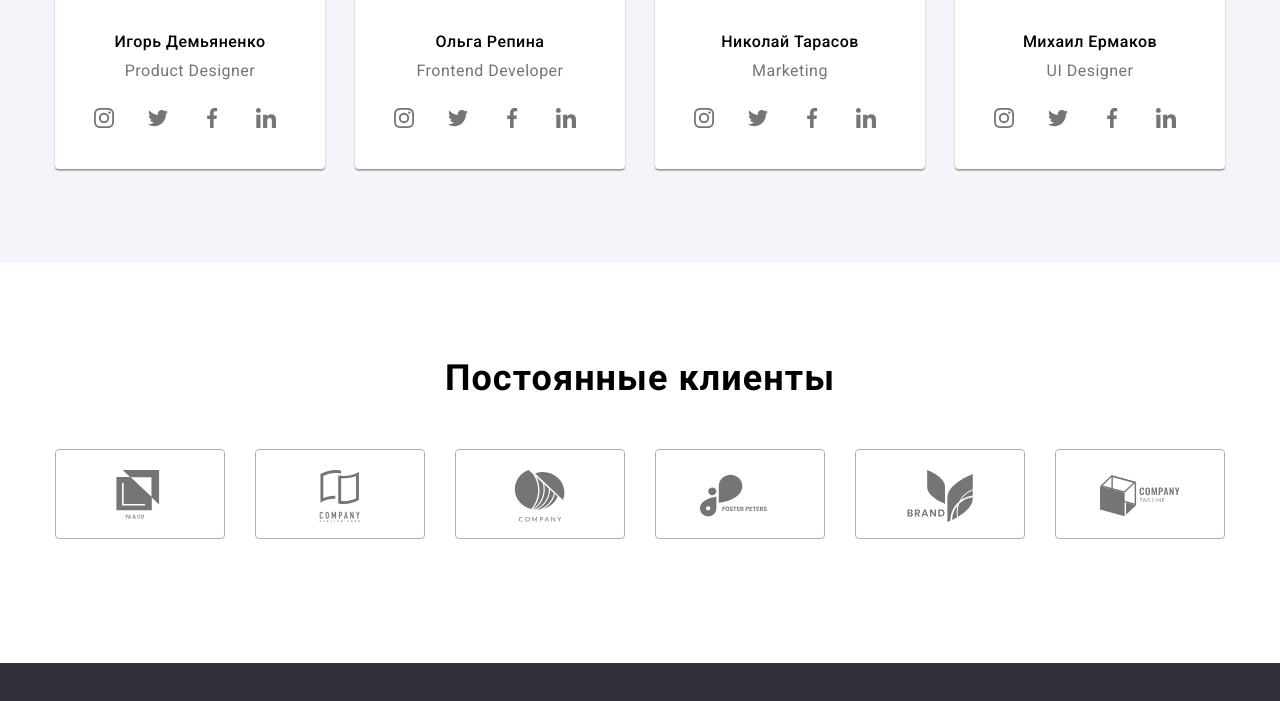
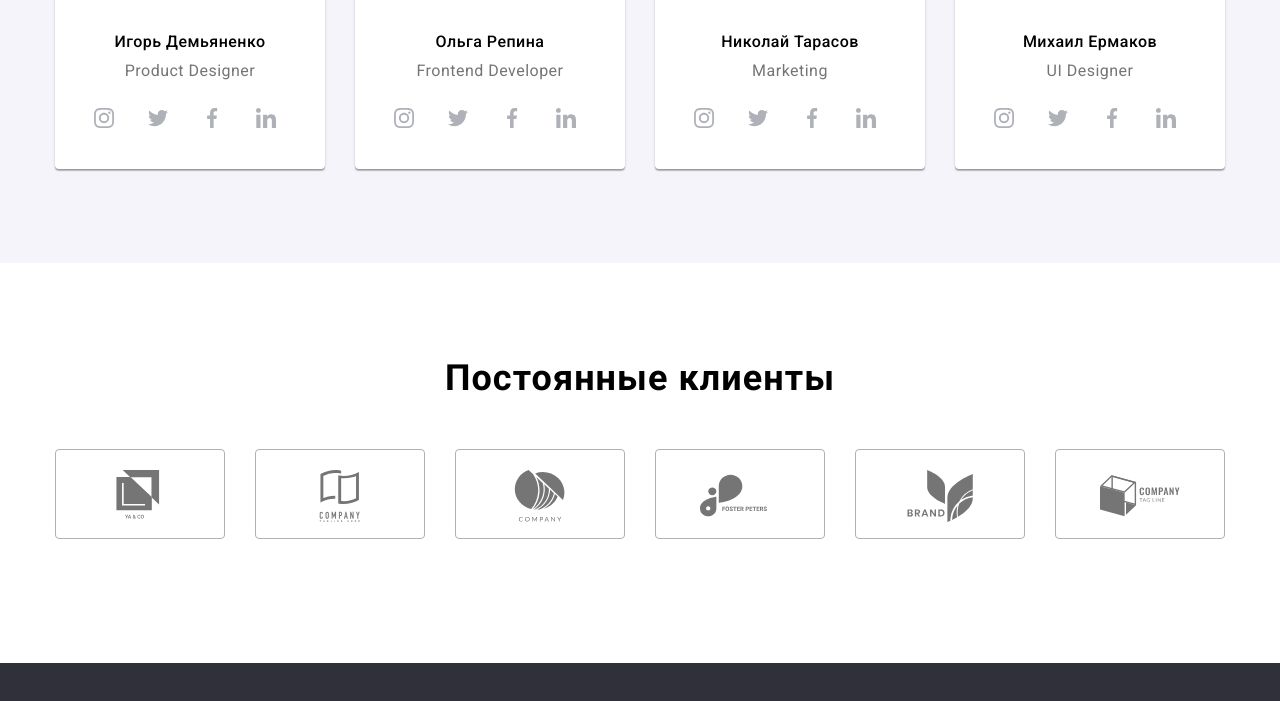
Before and after one commit to Viktory-me/goit-markup-hw-04, a plain HTML site: page index.html in a window 1280 px wide. Shown: the part 2052-2753 px from the top of the page. Drawn offline with Linux system fonts and the light colour scheme.

Commit message:
шрифт

```diff
--- a/css/style.css
+++ b/css/style.css
@@ -349,7 +349,7 @@ a {
 }
 
 .worker-groupe-list .social-link-item {
-    color: #757575;
+    color: #AFB1B8;
     font-weight: normal;
 }
 .worker-groupe-list .social-link-item:hover,
```
